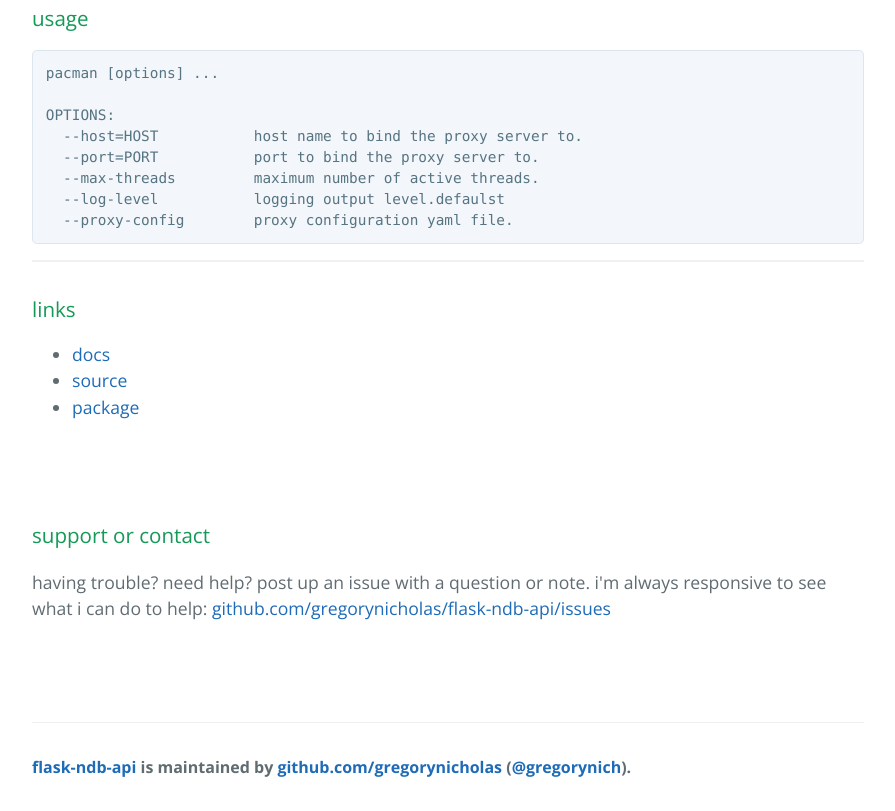
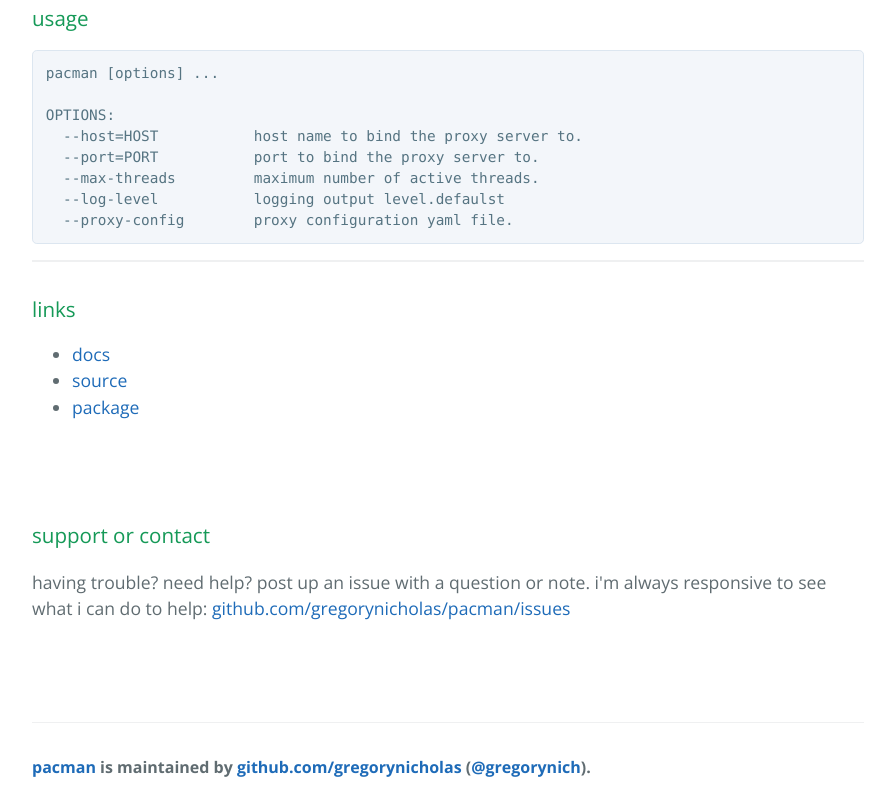
Before and after one commit to gregorynicholas/pacman, a plain HTML site: page index.html in a window 1280 px wide. Shown: the part 1195-2006 px from the top of the page, without its empty margins (192-1087 px from the left). Drawn offline with nearby package versions, Linux system fonts and the light colour scheme.

Commit message:
Update index.html

```diff
--- a/index.html
+++ b/index.html
@@ -91,12 +91,12 @@
 
 <p>
   having trouble? need help?  post up an issue with a question or note.
-  i'm always responsive to see what i can do to help: <a href="https://github.com/gregorynicholas/flask-ndb-api/issues">github.com/gregorynicholas/flask-ndb-api/issues</a>
+  i'm always responsive to see what i can do to help: <a href="https://github.com/gregorynicholas/pacman/issues">github.com/gregorynicholas/pacman/issues</a>
 </p>
 
       <footer class="site-footer" style="margin-top:100px;">
         <span class="site-footer-owner">
-          <a href="https://github.com/gregorynicholas/flask-ndb-api">flask-ndb-api</a>
+          <a href="https://github.com/gregorynicholas/pacman">pacman</a>
           is maintained by <a href="https://github.com/gregorynicholas">github.com/gregorynicholas</a> (<a href="http://twitter.com/gregorynich">@gregorynich</a>).
         </span>
         <!--<span class="site-footer-credits" style="font-size:9px;">
```
